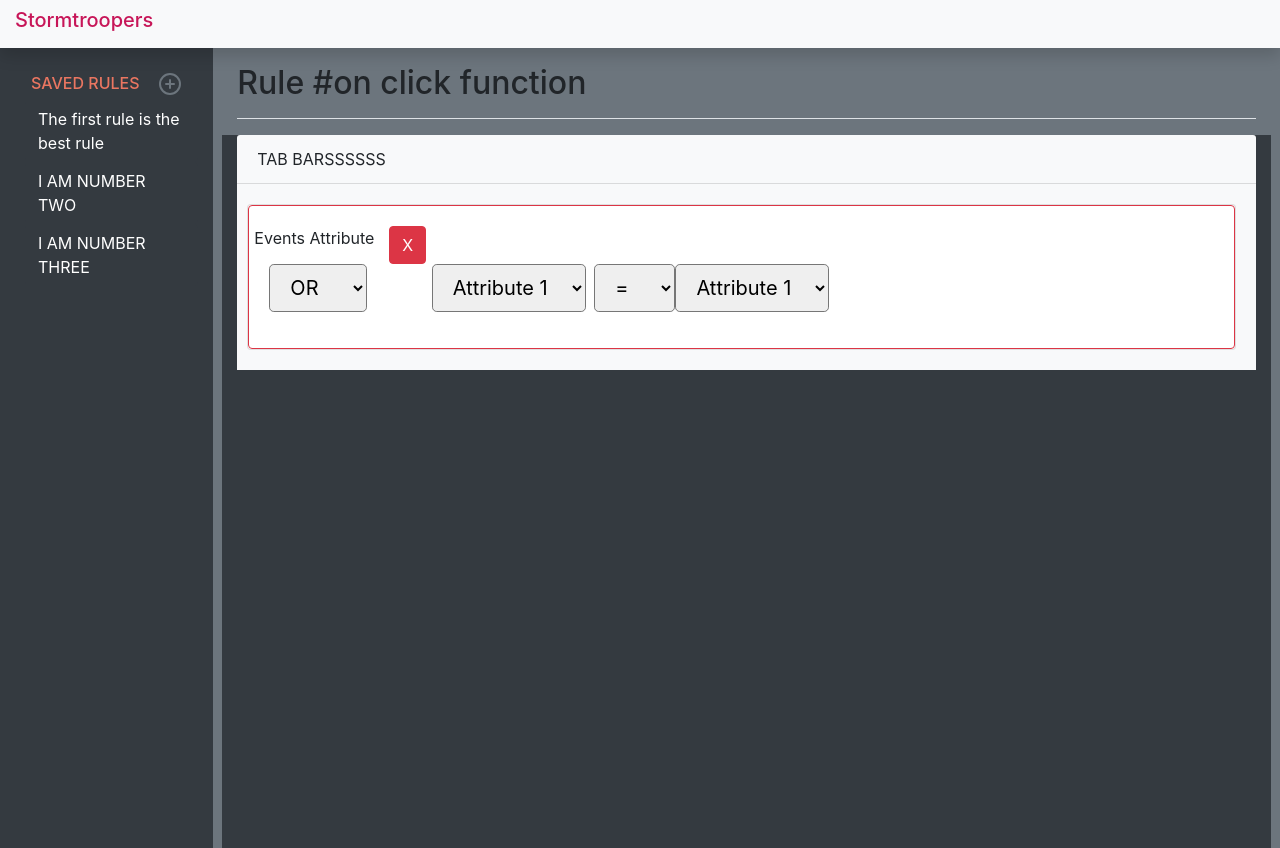
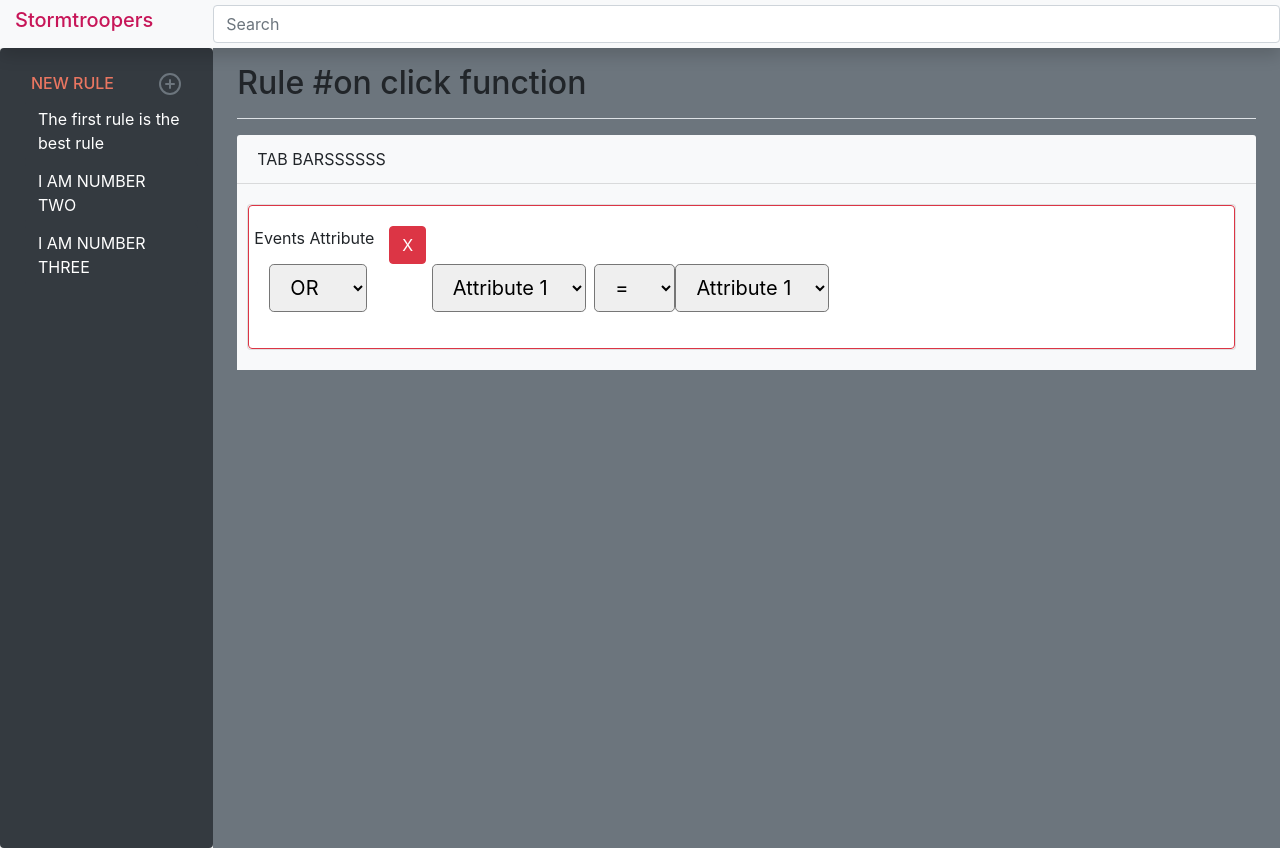
Before and after one commit to gloriali99/Stormtroopers-, a plain HTML site: page templates/index.html in a window 1280 px wide. Drawn offline with nearby package versions, Linux system fonts and the light colour scheme.

Commit message:
search bar added

```diff
--- a/templates/index.html
+++ b/templates/index.html
@@ -14,18 +14,21 @@
 
 <body onload="loadDashboard();">
     <!-- Top Navigation bar-->
-    <nav class="navbar navbar-light bg-light p-0 shadow" style="z-index: 1030">
+    <nav class="navbar navbar-light bg-light p-0 shadow flex-md-nowrap" style="z-index: 1030">
         <h1 class="navbar-brand col-sm-3 col-md-2 mr-0" href="#" style="color:#c71658;">Stormtroopers</h1>
+        <!-- Searchbar-->
+        <input class="form-control form-control-dark w-100" id="myInput" type="text" placeholder="Search" aria-label="Search" style="width: 200px;" onkeyup="searchFunction()">
+
       </nav>
 
 <div class="container-fluid">
     <div class="row">
         <!-- Left Navigation bar-->
-        <nav class = "col-md-2 d-none d-md-block bg-dark sidebar" style="width:200px;">
+        <nav class = "col-md-2 d-none d-md-block bg-dark sidebar shadow rounded" style="width:200px; border-color: #EA7661;">
             <div class="sidebar-sticky">
                 <h6 class="sidebar-heading d-flex justify-content-between align-items-center px-3 mt-4 mb-1 text-muted">
 
-                        <span style="color:#EA7661">SAVED RULES</span>
+                        <span style="color:#EA7661">NEW RULE</span>
 
                     <!-- Circle button -->
                     <a class="d-flex align-items-center text-muted" href="#" onclick="plusFunction()">
@@ -55,14 +58,14 @@
 
 
             <div class="row">
-                <div class="col-lg-12 bg-dark">
+                <div class="col-lg-12 bg-secondary">
                     <div class="card-header bg-light">
                         TAB BARSSSSSS
                     </div>
                     <div class="card-body bg-light" style="padding-left:10px">
                         <!--Inner box of the form-->
                         <div class="card ">
-                            <div class="card-body card border-danger">
+                            <div class="card-body card border-danger rounded">
 
 
                                         <div class="row">
@@ -124,7 +127,7 @@
             </div>
 
               <!--Background-->
-              <canvas class="bg-dark my-4 w-100 chartjs-render-monitor" id="myChart" width="2038" height="860" style="display: block; height: 430px; width: 1019px; padding-left: 24px; padding-right: 25px;"></canvas>
+              <canvas class="bg-secondary my-4 w-100 chartjs-render-monitor" id="myChart" width="2038" height="860" style="display: block; height: 430px; width: 1019px; padding-left: 24px; padding-right: 25px;"></canvas>
 
 
         </main>
--- a/templates/main.js
+++ b/templates/main.js
@@ -38,3 +38,19 @@ function plusFunction(name) {
         button.innerHTML = name;
     }
 }
+
+function searchFunction() {
+    let input = document.getElementById("myInput");
+    let filter = input.value.toUpperCase();
+    let ul = document.getElementById("plus");
+    let li = ul.getElementsByTagName("li");
+    for (let i = 0; i < li.length; i++) {
+        let button= li[i].getElementsByTagName("button")[0];
+        let txtValue = button.textContent || button.innerText;
+        if (txtValue.toUpperCase().indexOf(filter) > -1) {
+            li[i].style.display = "";
+        } else {
+            li[i].style.display = "none";
+        }
+    }
+}
```
Also changed, not shown: 1 other file.
